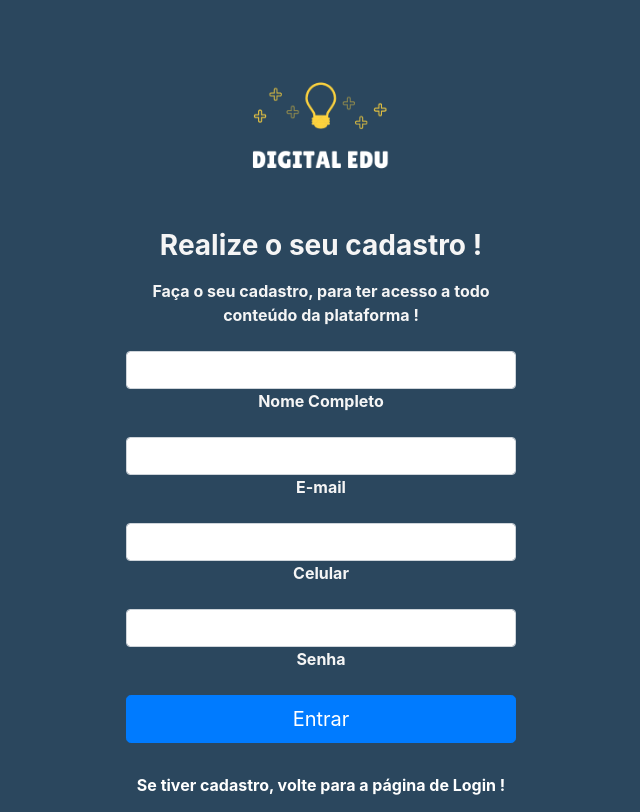
After one commit to juanozorio/site-digitalEDU, a PHP site: page /cadastro.php in a window 1280 px wide. The commit adds this page. Shown: the whole page, without its empty margins (319-959 px from the left). Run offline with PHP 8.4, Linux system fonts and the light colour scheme.

Commit message:
Realização das pages cadastro e home

```diff
--- /dev/null
+++ b/cadastro.php
@@ -0,0 +1,48 @@
+<!DOCTYPE html>
+<html lang="pt-br">
+
+<head>
+    <meta charset="UTF-8">
+    <meta name="viewport" content="width=device-width, initial-scale=1.0">
+    <title>Cadastro - Digital EDU</title>
+    <link rel="stylesheet" href="css/cadastro.css">
+    <link rel="stylesheet" href="css/bootstrap.min.css">
+</head>
+
+<body class="text-center">
+    <form action="" class="form-signin" method="POST">
+
+        <img class="mb-4" src="imagens/logo.png" width="150" height="150">
+
+        <div class="text-center mb-4">
+          <h1 class="h3 mb-3 font-weight-normal"><strong>Realize o seu cadastro !</strong></h1>
+          <p>Faça o seu cadastro, para ter acesso a todo conteúdo da plataforma !</p>
+        </div>
+
+        <div class="form-label-group">
+          <input type="name" class="form-control" maxlength="80" required>
+          <label>Nome Completo</label>
+        </div>
+
+        <div class="form-label-group">
+              <input type="email" class="form-control" maxlength="50" required>
+              <label>E-mail</label>
+        </div>
+
+        <div class="form-label-group">
+            <input type="tel" class="form-control" maxlength="15" required>
+            <label>Celular</label>
+        </div>
+
+
+        <div class="form-label-group">
+          <input type="password" class="form-control" placeholder="" maxlength="30" required    >
+          <label>Senha</label>
+        </div>
+
+        <button class="btn btn-lg btn-primary btn-block" type="submit" id="button-cadastro">Entrar</button>
+        <a href="login.php"><font color=white>Se tiver cadastro, volte para a página de Login !</a>
+      </form>
+</body>
+
+</html>
--- /dev/null
+++ b/css/cadastro.css
@@ -0,0 +1,33 @@
+html,
+body {
+  height: 100%;
+  background-color: #2b475e !important;
+  color: #f5f5f5 !important;
+  font-weight: bold !important;
+}
+
+body {
+  display: -ms-flexbox;
+  display: flex;
+  -ms-flex-align: center;
+  align-items: center;
+  padding-top: 40px;
+  padding-bottom: 40px;
+  background-color: #f5f5f5;
+}
+
+.form-signin {
+  width: 100%;
+  max-width: 420px;
+  padding: 15px;
+  margin: auto;
+}
+
+.form-label-group {
+  position: relative;
+  margin-bottom: 1rem;
+}
+
+#button-cadastro {
+  margin-bottom: 30px;
+}
--- a/index.html
+++ b/login.php
@@ -13,7 +13,7 @@
 <body class="text-center">
     <form class="form-signin">
       <img class="mb-4" src="imagens/logo.png" alt="" width="150" height="150">
-      <h1 id="infologin">Faça Login</h1>
+      <h2 id="infologin">Realize o Login</h2>
 
       <label for="inputEmail" class="sr-only">Endereço de email</label>
       <input type="email" id="inputEmail" class="form-control" placeholder="Seu email" required autofocus>
@@ -22,7 +22,7 @@
       <input type="password" id="inputPassword" class="form-control" placeholder="Senha" required>
 
       <div id="perguntaCadastro">
-        <a href="https://google.com" >Primeiro acesso ? Se cadastre !</a>
+        <a href="cadastro.php" ><font color=white>Primeiro acesso ? Se cadastre !</a>
       </div>
 
 
```
Also changed, not shown: css/home.css (added, +17 -0 lines), home.php (added, +29 -0 lines).
